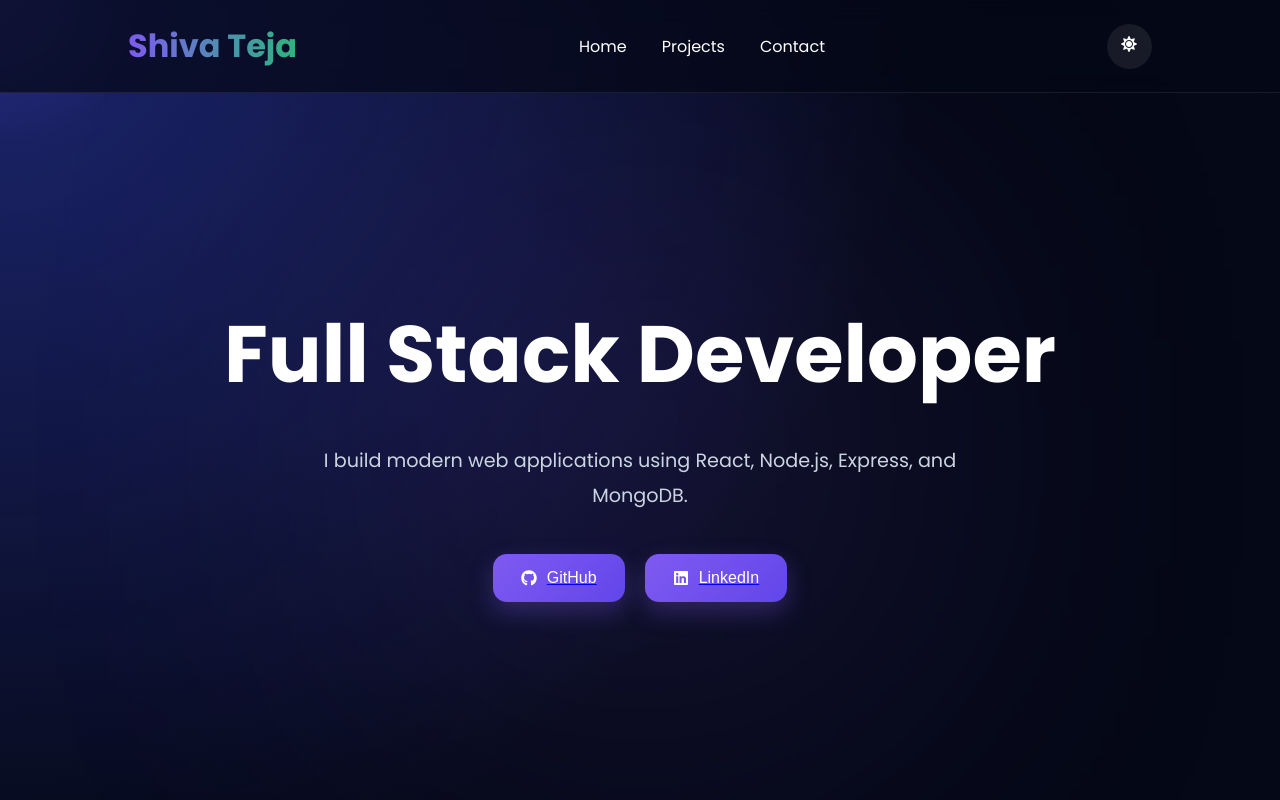
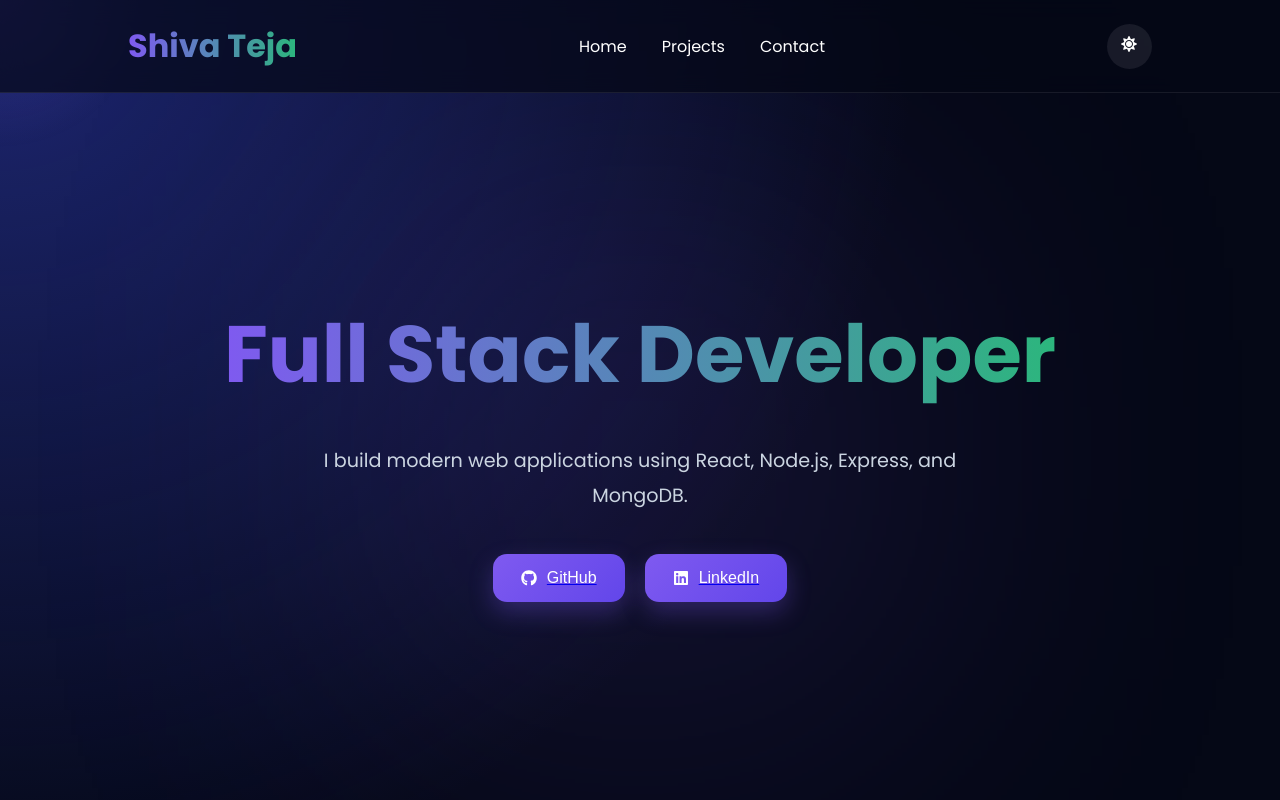
Before and after one commit to pasunutishivateja-git/portfolio-website, a React (Create React App) app in the folder frontend/: page / in a window 1280 px wide. Shown: the top 800 px of the page. Built offline with nearby package versions, Linux system fonts and the light colour scheme; no server answers.

Commit message:
updated portfolio UI

```diff
--- a/frontend/src/App.css
+++ b/frontend/src/App.css
@@ -576,3 +576,11 @@ body::before {
     opacity: 0.4;
   }
 }
+.animated-text {
+  font-size: 5rem;
+  font-weight: 700;
+  animation: floatText 3s ease-in-out infinite;
+  background: linear-gradient(90deg, #7f5af0, #2cb67d);
+  -webkit-background-clip: text;
+  -webkit-text-fill-color: transparent;
+}
```
